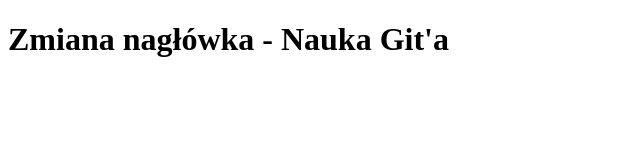
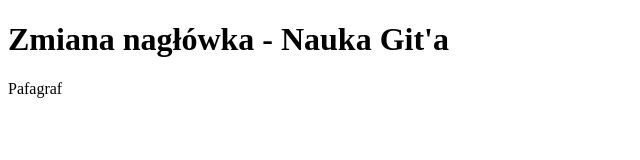
Before and after one commit to KruszynaPaulina/learning-git-2, a plain HTML site: page index.html in a window 1280 px wide. Shown: the full height of the page, 0-640 px from the left. Drawn offline with Linux system fonts and the light colour scheme.

Commit message:
Add first paragraph

```diff
--- a/index.html
+++ b/index.html
@@ -6,5 +6,6 @@
 	</head>
 	<body>
 		<h1>Zmiana nagłówka - Nauka Git'a</h1>
+		<p>Pafagraf</p>
 	</body>
 </html>
```
